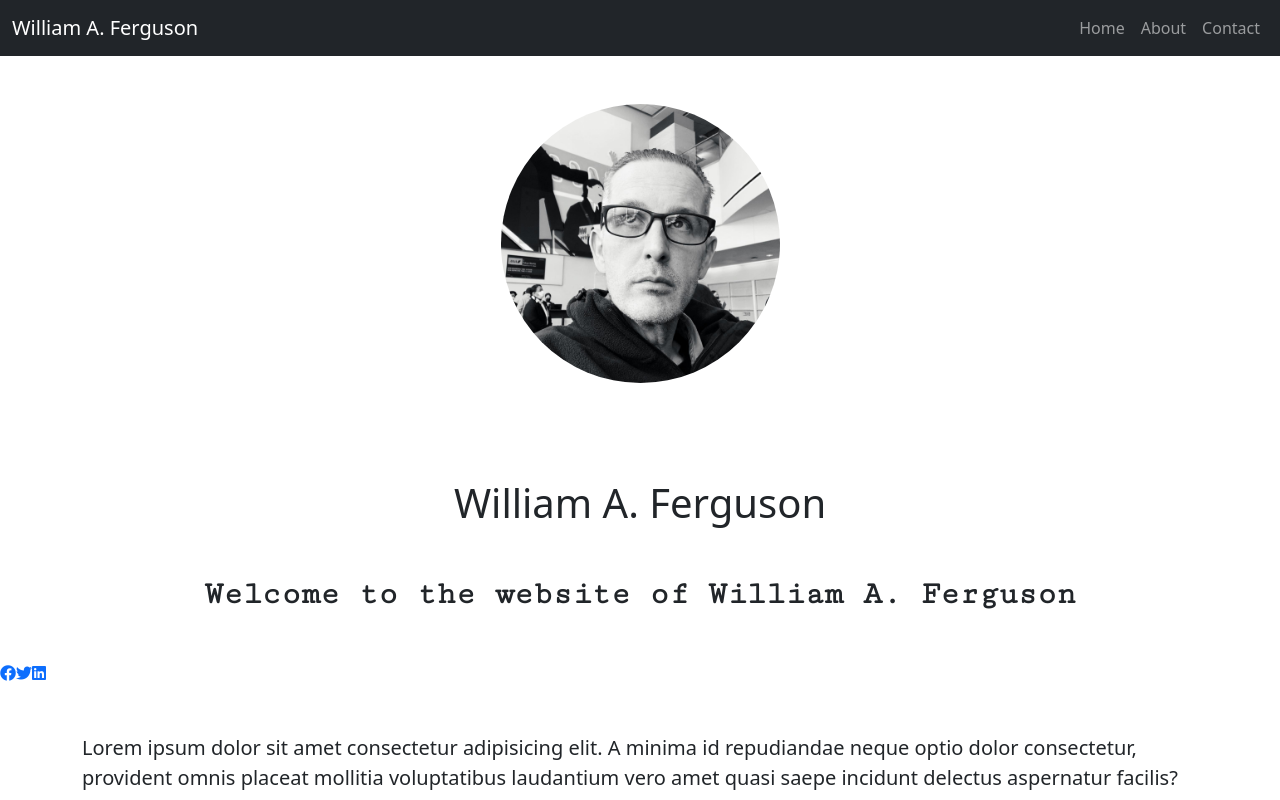
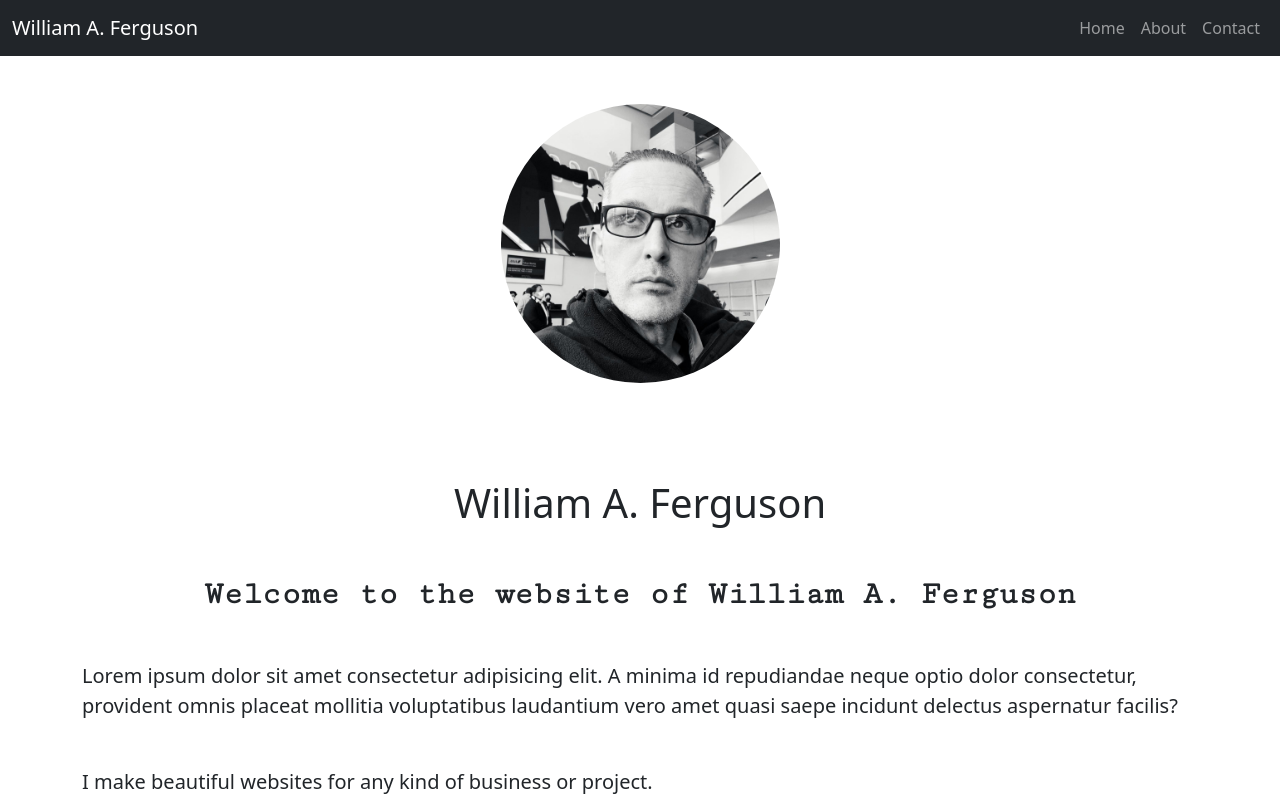
Before and after one commit to wilsb8/massive-cyclops, a website: page views/index.html in a window 1280 px wide. Shown: the top 800 px of the page. Drawn offline with nearby package versions, Linux system fonts and the light colour scheme; files that its build step writes are made by us from their sources; files whose address does not match are found by name; a web font is replaced by a local one.

Commit message:
removed extraneous code

```diff
--- a/views/index.html
+++ b/views/index.html
@@ -37,11 +37,6 @@
         <img src="william-bw.jpg" alt="Image" class="img-fluid rounded-circle w-25 my-5">
         <h1 class="my-5">William A. Ferguson</h1>
         <h2 class="my-5">Welcome to the website of William A. Ferguson</h2>
-    </div>
-    <div class="d-flex">
-      <a href="https://www.facebook.com/YourPage" target="_blank" class="mr-2"><i class="fab fa-facebook"></i></a>
-      <a href="https://twitter.com/YourHandle" target="_blank" class="mr-2"><i class="fab fa-twitter"></i></a>
-      <a href="https://www.linkedin.com/in/YourProfile" target="_blank"><i class="fab fa-linkedin"></i></a>
     </div>
 </header>
 
```
